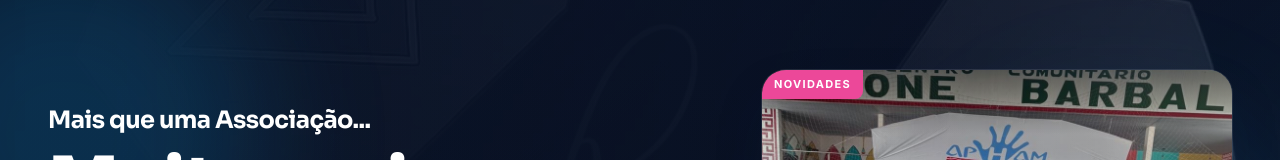
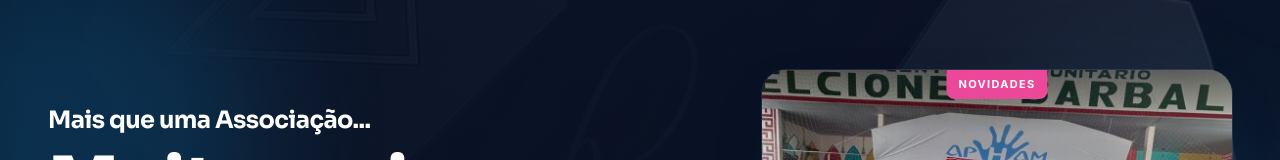
Before and after one commit to netofrazao-dev/APHAM, a React (Vite) app: page / in a window 1280 px wide. Shown: the part 154-314 px from the top of the page. Built offline with nearby package versions, Linux system fonts and the light colour scheme; no server answers; the database is empty.

Commit message:
Tag NOVIDADES centralizada no topo do card
Co-Authored-By: Claude Opus 4.8 <noreply@anthropic.com>

```diff
--- a/src/components/HeroFeed.jsx
+++ b/src/components/HeroFeed.jsx
@@ -155,7 +155,7 @@ export default function HeroFeed({ compact = false }) {
 
       {/* Rótulo fixo do card + leve escurecimento no topo para leitura */}
       <div className="pointer-events-none absolute inset-x-0 top-0 z-10 h-16 bg-gradient-to-b from-black/45 to-transparent" />
-      <span className="absolute left-0 top-0 z-10 inline-flex items-center gap-1.5 rounded-br-lg bg-pink-500 px-3 py-1.5 text-[11px] font-extrabold uppercase tracking-[0.12em] text-white shadow-soft">
+      <span className="absolute left-1/2 top-0 z-10 inline-flex -translate-x-1/2 items-center gap-1.5 rounded-b-lg bg-pink-500 px-3 py-1.5 text-[11px] font-extrabold uppercase tracking-[0.12em] text-white shadow-soft">
         Novidades
       </span>
 
```
